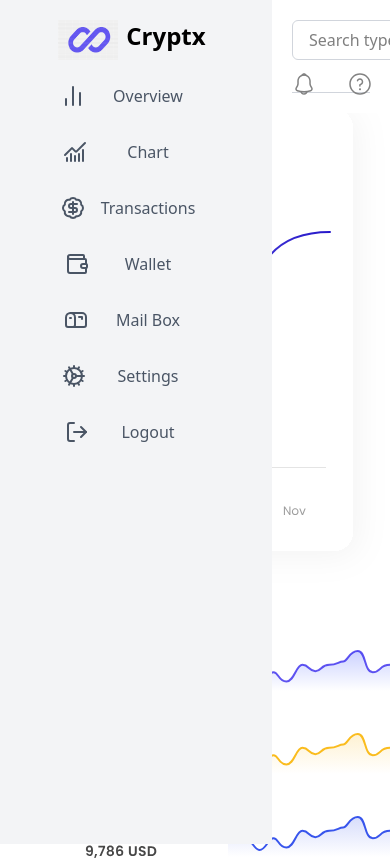
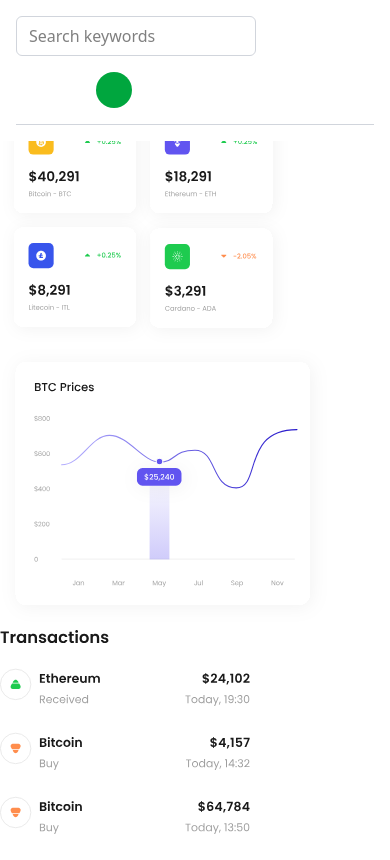
Before and after one commit to taylin1/Cryptx-Website1, a React (Vite) app in the folder cryptx-web/: page / in a window 390 px wide. Shown: the top 860 px of the page. Built offline with nearby package versions, Linux system fonts and the light colour scheme.

Commit message:
Added mobile responsivness

```diff
--- a/cryptx-web/src/App.jsx
+++ b/cryptx-web/src/App.jsx
@@ -13,11 +13,11 @@ function App() {
     <>
        <NavBar />
        <SideBar/>
-       <div className='flex justify-end items-center space-x-20 mt-20'>
+       <div className='flex flex-col mr-15 md:flex-row justify-end justify-evenly items-center space-x-10 mt-25'>
        <MetricCard/>
        <ChartVisual/>
        </div>
-       <div className='flex justify-end items-center space-x-50'>
+       <div className='flex flex-col mr-15 md:flex-row justify-end justify-evenly items-center space-x-20'>
        <TransactionTable/>
        <MainContent/>
        </div>
--- a/cryptx-web/src/components/MainContent.jsx
+++ b/cryptx-web/src/components/MainContent.jsx
@@ -7,9 +7,8 @@ function MainContent() {
    {/*Live Market Chart*/}
      <div>
       <svg
-        width="692"
-        height="358"
-        viewBox="0 0 692 358"
+        className='w-full  mr-15 lg:w-[692px] h-auto'
+        viewBox="0 0 550 500"
         fill="none"
         xmlns="http://www.w3.org/2000/svg"
       >
--- a/cryptx-web/src/components/NavBar.jsx
+++ b/cryptx-web/src/components/NavBar.jsx
@@ -3,79 +3,42 @@ import React from "react";
 function NavBar() {
   return (
     <>
-      <nav className="fixed top-0 left-68 right-0 p-5 z-50 bg-white">
-        <div className="flex flex-wrap justify-between items-center h-10">
-          {/*Search Bar*/}
-          <div className="">
-            <input
-              type="text"
-              id="text"
-              placeholder="Search type of keywords"
-              className="border border-gray-300 rounded-md w-sm p-4 h-10"
-            ></input>
-          </div>
-          <div className="flex items-center gap-8">
-            {/*Icons*/}
-            <svg
-              width="24"
-              height="24"
-              viewBox="0 0 24 24"
-              fill="none"
-              xmlns="http://www.w3.org/2000/svg"
-            >
-              <path
-                d="M12.0199 20.53C9.68987 20.53 7.35987 20.16 5.14987 19.42C4.30987 19.13 3.66987 18.54 3.38987 17.77C3.09987 17 3.19987 16.15 3.65987 15.39L4.80987 13.48C5.04987 13.08 5.26987 12.28 5.26987 11.81V8.91998C5.26987 5.19998 8.29987 2.16998 12.0199 2.16998C15.7399 2.16998 18.7699 5.19998 18.7699 8.91998V11.81C18.7699 12.27 18.9899 13.08 19.2299 13.49L20.3699 15.39C20.7999 16.11 20.8799 16.98 20.5899 17.77C20.2999 18.56 19.6699 19.16 18.8799 19.42C16.6799 20.16 14.3499 20.53 12.0199 20.53ZM12.0199 3.66998C9.12987 3.66998 6.76987 6.01998 6.76987 8.91998V11.81C6.76987 12.54 6.46987 13.62 6.09987 14.25L4.94987 16.16C4.72987 16.53 4.66987 16.92 4.79987 17.25C4.91987 17.59 5.21987 17.85 5.62987 17.99C9.80987 19.39 14.2399 19.39 18.4199 17.99C18.7799 17.87 19.0599 17.6 19.1899 17.24C19.3199 16.88 19.2899 16.49 19.0899 16.16L17.9399 14.25C17.5599 13.6 17.2699 12.53 17.2699 11.8V8.91998C17.2699 6.01998 14.9199 3.66998 12.0199 3.66998Z"
-                fill="#828282"
-              />
-              <path
-                d="M13.8801 3.93969C13.8101 3.93969 13.7401 3.92969 13.6701 3.90969C13.3801 3.82969 13.1001 3.76969 12.8301 3.72969C11.9801 3.61969 11.1601 3.67969 10.3901 3.90969C10.1101 3.99969 9.81011 3.90969 9.62011 3.69969C9.43011 3.48969 9.37011 3.18969 9.48011 2.91969C9.89011 1.86969 10.8901 1.17969 12.0301 1.17969C13.1701 1.17969 14.1701 1.85969 14.5801 2.91969C14.6801 3.18969 14.6301 3.48969 14.4401 3.69969C14.2901 3.85969 14.0801 3.93969 13.8801 3.93969Z"
-                fill="#828282"
-              />
-              <path
-                d="M12.02 22.8096C11.03 22.8096 10.07 22.4096 9.37002 21.7096C8.67002 21.0096 8.27002 20.0496 8.27002 19.0596H9.77002C9.77002 19.6496 10.01 20.2296 10.43 20.6496C10.85 21.0696 11.43 21.3096 12.02 21.3096C13.26 21.3096 14.27 20.2996 14.27 19.0596H15.77C15.77 21.1296 14.09 22.8096 12.02 22.8096Z"
-                fill="#828282"
-              />
-            </svg>
+   <nav className="fixed top-0 left-0 lg:left-68 right-0 p-4 lg:p-5 z-50 bg-white">
+  <div className="flex flex-wrap justify-between items-center gap-4">
 
-            <svg
-              width="24"
-              height="24"
-              viewBox="0 0 24 24"
-              fill="none"
-              xmlns="http://www.w3.org/2000/svg"
-            >
-              <path
-                fill-rule="evenodd"
-                clip-rule="evenodd"
-                d="M12 2.75C6.89137 2.75 2.75 6.89137 2.75 12C2.75 17.1086 6.89137 21.25 12 21.25C17.1086 21.25 21.25 17.1086 21.25 12C21.25 6.89137 17.1086 2.75 12 2.75ZM1.25 12C1.25 6.06294 6.06294 1.25 12 1.25C17.9371 1.25 22.75 6.06294 22.75 12C22.75 17.9371 17.9371 22.75 12 22.75C6.06294 22.75 1.25 17.9371 1.25 12Z"
-                fill="#828282"
-              />
-              <path
-                fill-rule="evenodd"
-                clip-rule="evenodd"
-                d="M11.9082 7.75C11.419 7.75 10.9691 7.95485 10.6328 8.30201C10.4488 8.49195 10.3003 8.72353 10.2015 8.98401C10.0546 9.37131 9.62155 9.5662 9.23425 9.41932C8.84696 9.27244 8.65206 8.83941 8.79894 8.45211C8.96987 8.0014 9.22883 7.59552 9.55543 7.25836C10.1541 6.64029 10.9848 6.25 11.9082 6.25C13.7903 6.25 15.2502 7.84564 15.2502 9.73065C15.2502 11.3594 14.1668 12.7632 12.6582 13.1232V14C12.6582 14.4142 12.3224 14.75 11.9082 14.75C11.494 14.75 11.1582 14.4142 11.1582 14V12.9613C11.1582 12.2422 11.7276 11.7842 12.2547 11.6764C13.0804 11.5076 13.7502 10.7233 13.7502 9.73065C13.7502 8.59947 12.8892 7.75 11.9082 7.75Z"
-                fill="#828282"
-              />
-              <path
-                d="M12 18.25C12.5523 18.25 13 17.8023 13 17.25C13 16.6977 12.5523 16.25 12 16.25C11.4477 16.25 11 16.6977 11 17.25C11 17.8023 11.4477 18.25 12 18.25Z"
-                fill="#828282"
-              />
-            </svg>
+    {/* Search Bar */}
+    <div className="w-60 md:w-full">
+      <input
+        type="text"
+        placeholder="Search keywords"
+        className="border border-gray-300 rounded-md w-full sm:w-72 p-3 h-10"
+      />
+    </div>
 
-            <button className="w-10 h-10 rounded-full bg-green-600"></button>
+    {/* Right Side */}
+    <div className="flex items-center gap-4 sm:gap-6">
 
-            <div>
-              {/*User Information*/}
-              <h4 className="font-bold">Laurice</h4>
-              <p>@laurice22</p>
-            </div>
-          </div>
-        </div>
+      {/* Icons */}
+      <svg width="24" height="24">...</svg>
 
-        <hr className="border-gray-300 mt-8 "></hr>
-      </nav>
+      <svg width="24" height="24">...</svg>
 
-    </>
+      {/* Profile */}
+      <button className="w-9 h-9 rounded-full bg-green-600"></button>
+
+      {/* User Info (hide on very small screens) */}
+      <div className="hidden sm:block">
+        <h4 className="font-bold text-sm">Laurice</h4>
+        <p className="text-xs text-gray-500">@laurice22</p>
+      </div>
+
+    </div>
+
+  </div>
+
+  <hr className="border-gray-300 mt-4"/>
+</nav>
+</>
   );
 }
 
--- a/cryptx-web/src/components/SideBar.jsx
+++ b/cryptx-web/src/components/SideBar.jsx
@@ -3,56 +3,55 @@ import Cryptx from "../assets/cryptxlogo.png"
 
 function SideBar() {
   return (
-    <div>
-        {/*Dashboard*/}
-      <section className="fixed top-0 p-5 bg-gray-100 h-screen w-68">
-        <div className='flex justify-center'>
-        <img src={Cryptx} className="w-15 h-10" alt="icon"/>
-        <h2 className="text-black font-bold text-2xl px-2 mb-8">Cryptx</h2>
+  <section className="fixed top-0 left-0 h-screen w-64 bg-gray-100 p-5 transform -translate-x-full lg:translate-x-0 transition-transform duration-300">
+
+  {/* Logo */}
+  <div className="flex items-center gap-2 mb-10">
+    <img src={Cryptx} className="w-10 h-10" alt="icon"/>
+    <h2 className="text-black font-bold text-xl">Cryptx</h2>
   </div>
 
-        {/*List Items*/}
-        <div className="space-y-8 text-gray-600">
+  {/* Menu */}
+  <div className="space-y-6 text-gray-600">
 
-          <div className='flex justify-center hover:text-indigo-600 cursor-pointer '>
-            {/*Icons*/}
-          <svg xmlns="http://www.w3.org/2000/svg" width="24" height="24" viewBox="0 0 24 24" fill="none" stroke="currentColor" stroke-width="2" stroke-linecap="round" stroke-linejoin="round" class="lucide lucide-chart-no-axes-column-icon lucide-chart-no-axes-column"><path d="M5 21v-6"/><path d="M12 21V3"/><path d="M19 21V9"/></svg>
-            <a href="#" className='px-7'>Overview</a>
+    <div className="flex items-center gap-3 hover:text-indigo-600 cursor-pointer">
+      <svg width="24" height="24">...</svg>
+      <a href="#">Overview</a>
     </div>
 
-            <div className='flex justify-center hover:text-indigo-600 '>
-            <svg xmlns="http://www.w3.org/2000/svg" width="24" height="24" viewBox="0 0 24 24" fill="none" stroke="currentColor" stroke-width="2" stroke-linecap="round" stroke-linejoin="round" class="lucide lucide-chart-no-axes-combined-icon lucide-chart-no-axes-combined"><path d="M12 16v5"/><path d="M16 14v7"/><path d="M20 10v11"/><path d="m22 3-8.646 8.646a.5.5 0 0 1-.708 0L9.354 8.354a.5.5 0 0 0-.707 0L2 15"/><path d="M4 18v3"/><path d="M8 14v7"/></svg>
-             <a href="#" className='px-10' >Chart</a>
+    <div className="flex items-center gap-3 hover:text-indigo-600 cursor-pointer">
+      <svg width="24" height="24">...</svg>
+      <a href="#">Chart</a>
     </div>
 
-             <div className='flex justify-center hover:text-indigo-600 '>
-              <svg xmlns="http://www.w3.org/2000/svg" width="24" height="24" viewBox="0 0 24 24" fill="none" stroke="currentColor" stroke-width="2" stroke-linecap="round" stroke-linejoin="round" class="lucide lucide-badge-dollar-sign-icon lucide-badge-dollar-sign"><path d="M3.85 8.62a4 4 0 0 1 4.78-4.77 4 4 0 0 1 6.74 0 4 4 0 0 1 4.78 4.78 4 4 0 0 1 0 6.74 4 4 0 0 1-4.77 4.78 4 4 0 0 1-6.75 0 4 4 0 0 1-4.78-4.77 4 4 0 0 1 0-6.76Z"/><path d="M16 8h-6a2 2 0 1 0 0 4h4a2 2 0 1 1 0 4H8"/><path d="M12 18V6"/></svg>
-              <a href="#" className='px-4'>Transactions</a>
+    <div className="flex items-center gap-3 hover:text-indigo-600 cursor-pointer">
+      <svg width="24" height="24">...</svg>
+      <a href="#">Transactions</a>
     </div>
 
-              <div className='flex justify-center hover:text-indigo-600'>
-                <svg xmlns="http://www.w3.org/2000/svg" width="24" height="24" viewBox="0 0 24 24" fill="none" stroke="currentColor" stroke-width="2" stroke-linecap="round" stroke-linejoin="round" class="lucide lucide-wallet-icon lucide-wallet"><path d="M19 7V4a1 1 0 0 0-1-1H5a2 2 0 0 0 0 4h15a1 1 0 0 1 1 1v4h-3a2 2 0 0 0 0 4h3a1 1 0 0 0 1-1v-2a1 1 0 0 0-1-1"/><path d="M3 5v14a2 2 0 0 0 2 2h15a1 1 0 0 0 1-1v-4"/></svg>
-               <a href="#" className='px-9' >Wallet</a>
+    <div className="flex items-center gap-3 hover:text-indigo-600 cursor-pointer">
+      <svg width="24" height="24">...</svg>
+      <a href="#">Wallet</a>
     </div>
 
-               <div className='flex justify-center hover:text-indigo-600'>
-                <svg xmlns="http://www.w3.org/2000/svg" width="24" height="24" viewBox="0 0 24 24" fill="none" stroke="currentColor" stroke-width="2" stroke-linecap="round" stroke-linejoin="round" class="lucide lucide-mailbox-icon lucide-mailbox"><path d="M22 17a2 2 0 0 1-2 2H4a2 2 0 0 1-2-2V9.5C2 7 4 5 6.5 5H18c2.2 0 4 1.8 4 4v8Z"/><polyline points="15,9 18,9 18,11"/><path d="M6.5 5C9 5 11 7 11 9.5V17a2 2 0 0 1-2 2"/><line x1="6" x2="7" y1="10" y2="10"/></svg>
-                <a href="#" className='px-7'>Mail Box</a>
+    <div className="flex items-center gap-3 hover:text-indigo-600 cursor-pointer">
+      <svg width="24" height="24">...</svg>
+      <a href="#">Mail Box</a>
     </div>
 
-                <div className='flex justify-center hover:text-indigo-600'>
-                  <svg xmlns="http://www.w3.org/2000/svg" width="24" height="24" viewBox="0 0 24 24" fill="none" stroke="currentColor" stroke-width="2" stroke-linecap="round" stroke-linejoin="round" class="lucide lucide-cog-icon lucide-cog"><path d="M11 10.27 7 3.34"/><path d="m11 13.73-4 6.93"/><path d="M12 22v-2"/><path d="M12 2v2"/><path d="M14 12h8"/><path d="m17 20.66-1-1.73"/><path d="m17 3.34-1 1.73"/><path d="M2 12h2"/><path d="m20.66 17-1.73-1"/><path d="m20.66 7-1.73 1"/><path d="m3.34 17 1.73-1"/><path d="m3.34 7 1.73 1"/><circle cx="12" cy="12" r="2"/><circle cx="12" cy="12" r="8"/></svg>
-                 <a href="#" className='px-8'>Settings</a>
+    <div className="flex items-center gap-3 hover:text-indigo-600 cursor-pointer">
+      <svg width="24" height="24">...</svg>
+      <a href="#">Settings</a>
     </div>
 
-                 <div className='flex justify-center hover:text-indigo-600'>
-                  <svg xmlns="http://www.w3.org/2000/svg" width="24" height="24" viewBox="0 0 24 24" fill="none" stroke="currentColor" stroke-width="2" stroke-linecap="round" stroke-linejoin="round" class="lucide lucide-log-out-icon lucide-log-out"><path d="m16 17 5-5-5-5"/><path d="M21 12H9"/><path d="M9 21H5a2 2 0 0 1-2-2V5a2 2 0 0 1 2-2h4"/></svg>
-                  <a href="#" className='px-8'>Logout</a>
+    <div className="flex items-center gap-3 hover:text-indigo-600 cursor-pointer">
+      <svg width="24" height="24">...</svg>
+      <a href="#">Logout</a>
     </div>
 
   </div>
+
 </section>
-   </div>
   )
 }
 
--- a/cryptx-web/src/components/ui/ChartVisual.jsx
+++ b/cryptx-web/src/components/ui/ChartVisual.jsx
@@ -5,8 +5,7 @@ function ChartVisual() {
     <div>
        <div>
       <svg
-        width="600"
-        height="508"
+        className='w-full mr-15 lg:w-[600px]'
         viewBox="0 0 600 508"
         fill="none"
         xmlns="http://www.w3.org/2000/svg"
--- a/cryptx-web/src/components/ui/MetricCard.jsx
+++ b/cryptx-web/src/components/ui/MetricCard.jsx
@@ -3,10 +3,9 @@ import React from 'react'
 function MetricCard() {
   return (
     <div>
-       <div>
+       <div >
       <svg
-        width="600"
-        height="508"
+        className='w-full lg:w-[600px] h-auto'
         viewBox="0 0 600 508"
         fill="none"
         xmlns="http://www.w3.org/2000/svg"
--- a/cryptx-web/src/components/ui/TransactionTable.jsx
+++ b/cryptx-web/src/components/ui/TransactionTable.jsx
@@ -5,8 +5,7 @@ function TransactionTable() {
     <div>
        <div>
       <svg
-        width="320"
-        height="352"
+        className='w-full mr-15 mb-10 lg:w-[320]'
         viewBox="0 0 320 352"
         fill="none"
         xmlns="http://www.w3.org/2000/svg"
```
Also changed, not shown: 1 other file (tests, documents, lock files or other folders). Lines whose indentation alone changed are shown as unchanged.
